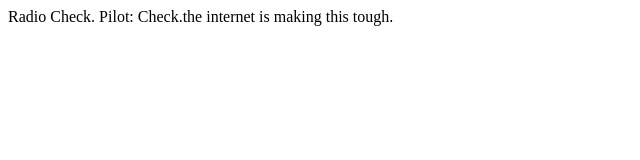
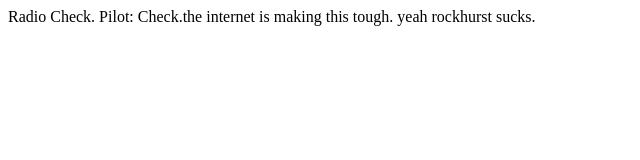
Before and after one commit to qhernandez927/communication-log, a plain HTML site: page index.html in a window 1280 px wide. Shown: the whole page, without its empty margins (0-640 px from the left). Drawn offline with Linux system fonts and the light colour scheme.

```diff
--- a/index.html
+++ b/index.html
@@ -1,5 +1,5 @@
 <html>
 <body>
-	<p> Radio Check. Pilot: Check.the internet is making this tough.</p>
+	<p> Radio Check. Pilot: Check.the internet is making this tough. yeah rockhurst sucks.</p>
 </body>
 </html>
```
